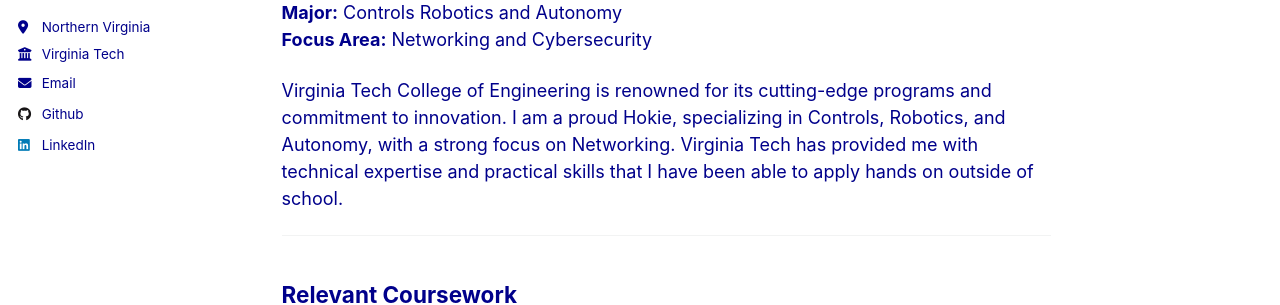
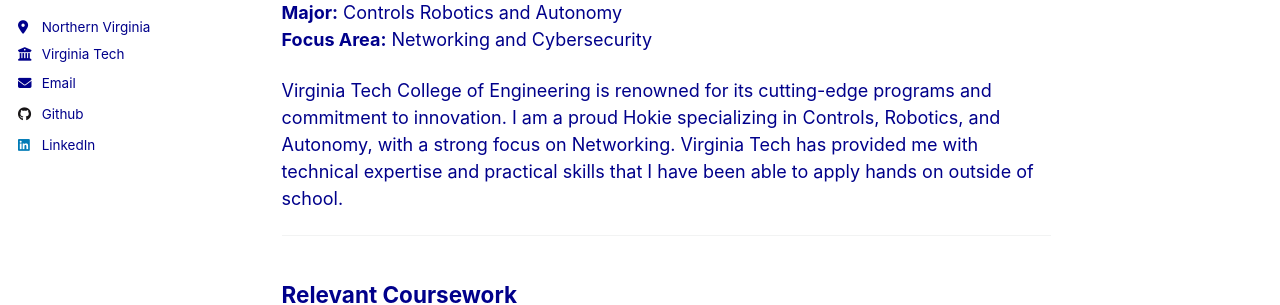
Before and after one commit to izzyburley/izzyburley.github.io, a Jekyll site: the page built from _publications/Education2.md, in a window 1280 px wide and 900 px high. Shown: the part 305-610 px from the top of the window. Built offline with Jekyll 4.4.1, drawn with Linux system fonts in a browser that asks for light colours.

```diff
--- a/_publications/Education2.md
+++ b/_publications/Education2.md
@@ -11,7 +11,7 @@ author_profile: true
 **Major:** Controls Robotics and Autonomy
 **Focus Area:** Networking and Cybersecurity
 
-Virginia Tech College of Engineering is renowned for its cutting-edge programs and commitment to innovation. I am a proud Hokie, specializing in Controls, Robotics, and Autonomy, with a strong focus on Networking. Virginia Tech has provided me with technical expertise and practical skills that I have been able to apply hands on outside of school.
+Virginia Tech College of Engineering is renowned for its cutting-edge programs and commitment to innovation. I am a proud Hokie specializing in Controls, Robotics, and Autonomy, with a strong focus on Networking. Virginia Tech has provided me with technical expertise and practical skills that I have been able to apply hands on outside of school.
 
 ---
 
```
